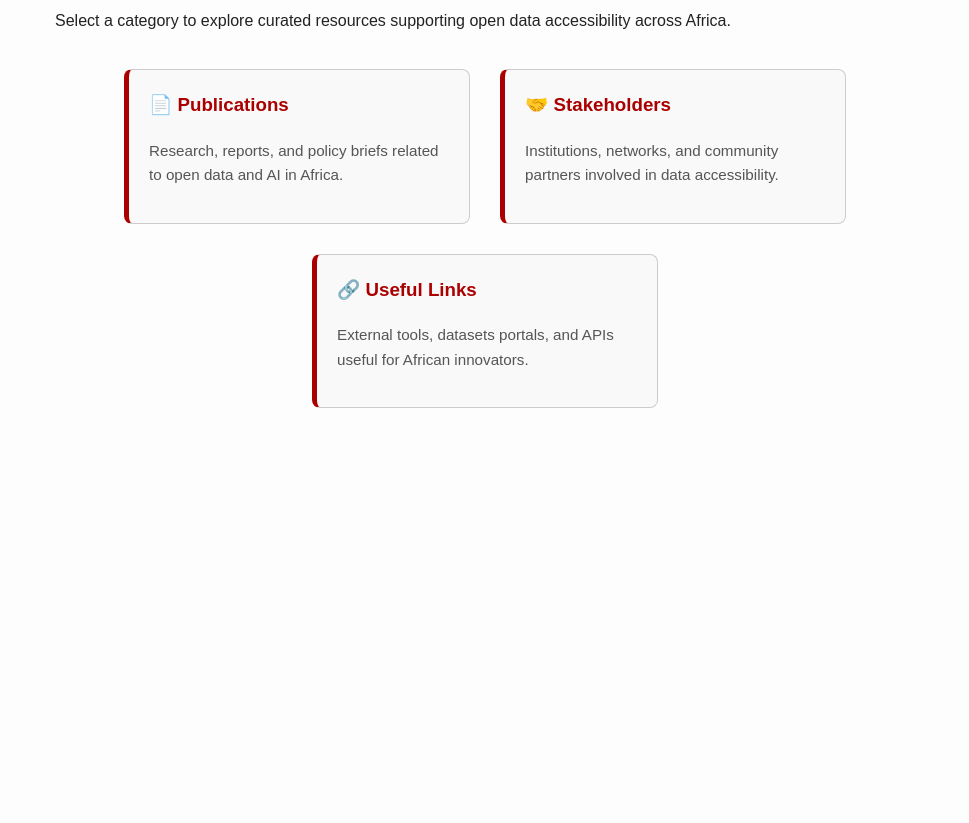
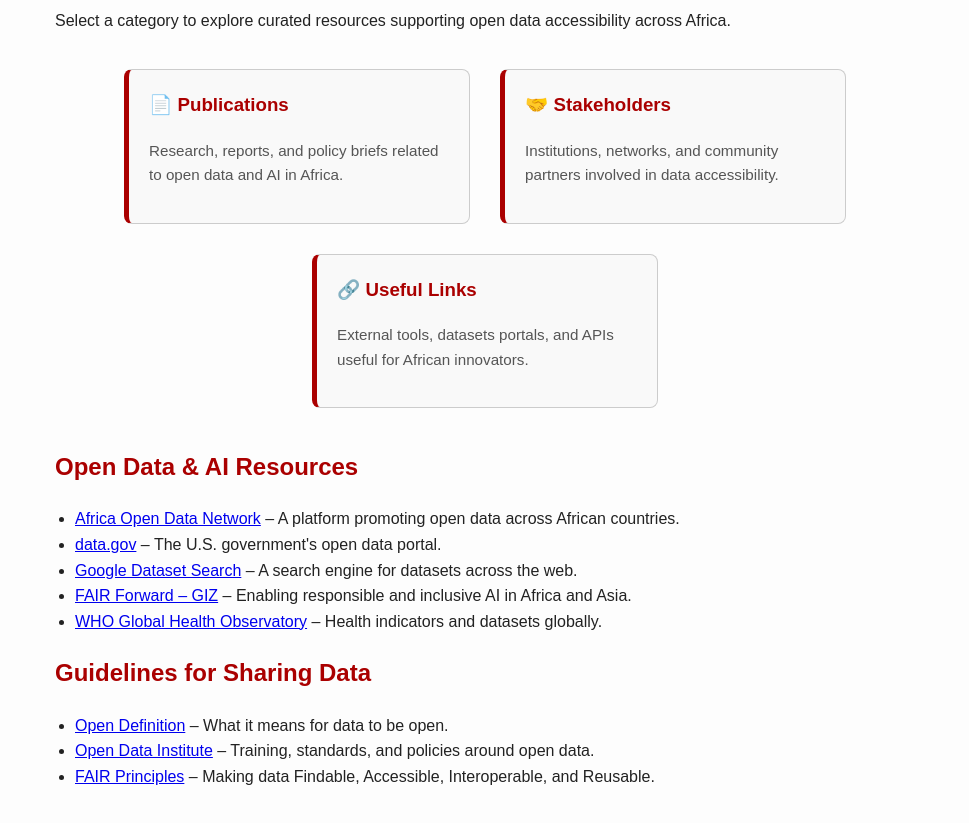
Before and after one commit to open-data-africa/open-data-africa.github.io, a plain HTML site: page resources.html in a window 1280 px wide. Shown: the part 185-1008 px from the top of the page, without its empty margins (155-1124 px from the left). Before the commit the page ends 800 px from the top, so only its background shows below. Drawn offline with Linux system fonts and the light colour scheme.

Commit message:
Update resources.html

```diff
--- a/resources.html
+++ b/resources.html
@@ -77,6 +77,22 @@
         <p>External tools, datasets portals, and APIs useful for African innovators.</p>
       </a>
     </div>
+
+    <h2>Open Data & AI Resources</h2>
+    <ul>
+      <li><a href="https://africaopendata.org/" target="_blank">Africa Open Data Network</a> – A platform promoting open data across African countries.</li>
+      <li><a href="https://www.data.gov/" target="_blank">data.gov</a> – The U.S. government's open data portal.</li>
+      <li><a href="https://datasetsearch.research.google.com/" target="_blank">Google Dataset Search</a> – A search engine for datasets across the web.</li>
+      <li><a href="https://fair-forward.ai" target="_blank">FAIR Forward – GIZ</a> – Enabling responsible and inclusive AI in Africa and Asia.</li>
+      <li><a href="https://www.who.int/data/gho" target="_blank">WHO Global Health Observatory</a> – Health indicators and datasets globally.</li>
+    </ul>
+
+    <h2>Guidelines for Sharing Data</h2>
+    <ul>
+      <li><a href="https://opendefinition.org/" target="_blank">Open Definition</a> – What it means for data to be open.</li>
+      <li><a href="https://theodi.org" target="_blank">Open Data Institute</a> – Training, standards, and policies around open data.</li>
+      <li><a href="https://www.go-fair.org/fair-principles/" target="_blank">FAIR Principles</a> – Making data Findable, Accessible, Interoperable, and Reusable.</li>
+    </ul>
   </main>
 
 </body>
```
